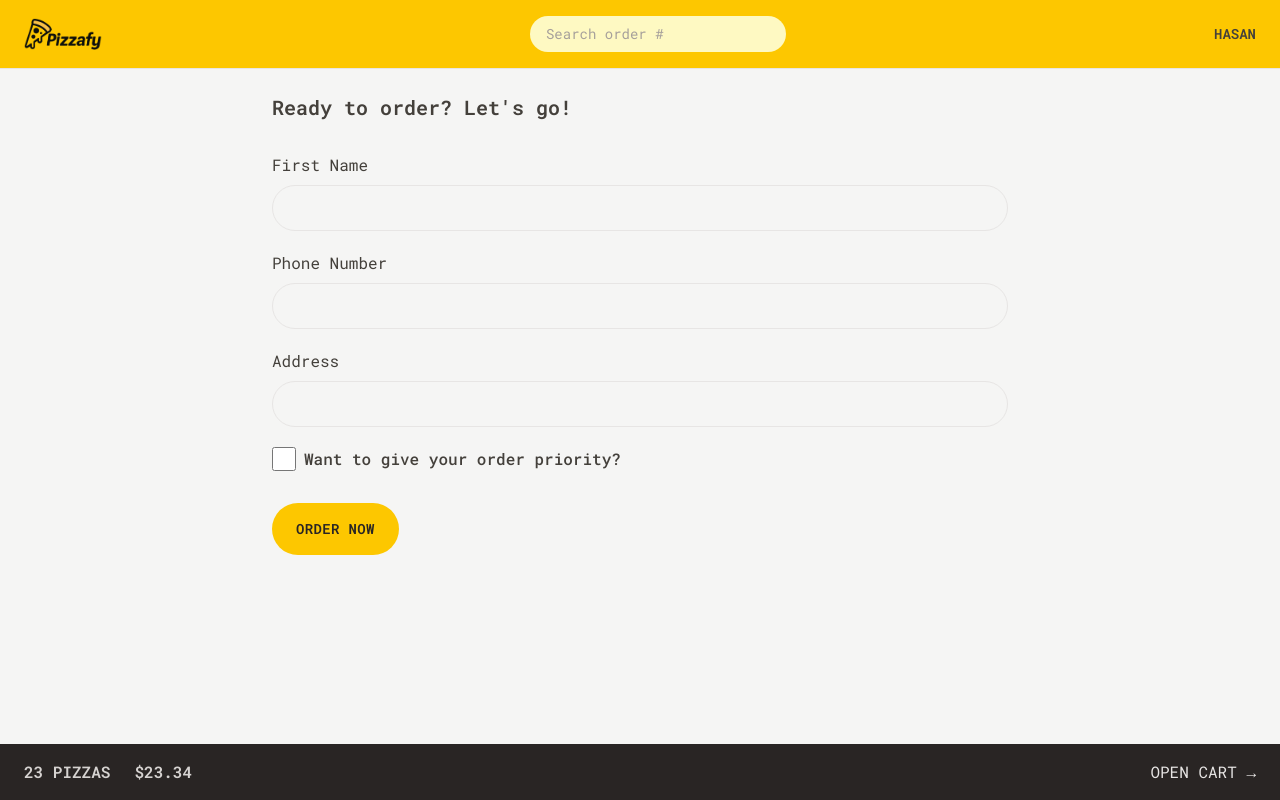
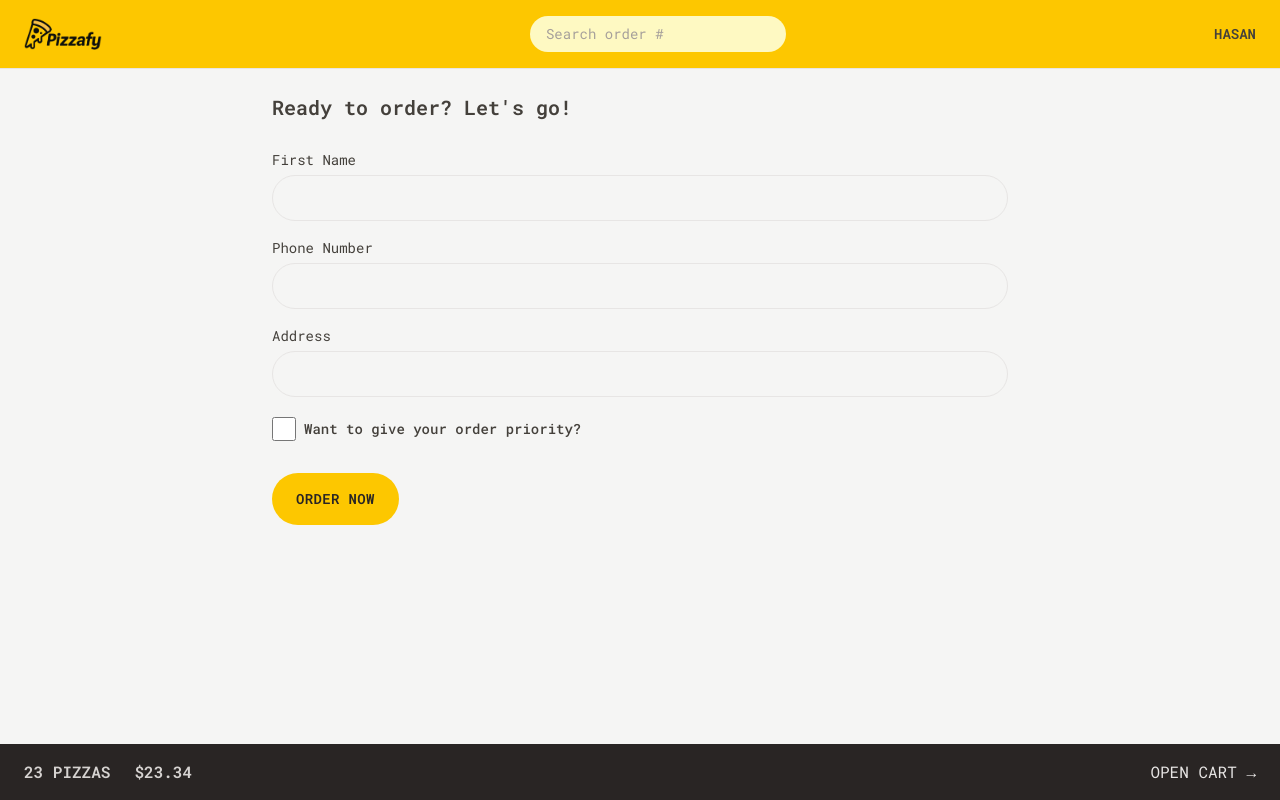
Before and after one commit to farhanahmedhasan/pizzafy, a React (Vite) app: page /order/new in a window 1280 px wide. Built offline with nearby package versions, Linux system fonts and the light colour scheme.

Commit message:
added form error and label component

```diff
--- a/package.json
+++ b/package.json
@@ -10,6 +10,7 @@
     "preview": "vite preview"
   },
   "dependencies": {
+    "@radix-ui/react-label": "^2.1.2",
     "@tailwindcss/vite": "^4.0.15",
     "class-variance-authority": "^0.7.1",
     "clsx": "^2.1.1",
--- /dev/null
+++ b/src/components/form/FormItem.tsx
@@ -0,0 +1,3 @@
+export default function FormItem() {
+  return <div>FormItem</div>
+}
--- /dev/null
+++ b/src/components/form/partials/FormErrorPartial.tsx
@@ -0,0 +1,10 @@
+import { cn } from '../../../utils/helpers'
+
+interface IProps {
+  className?: string
+  message?: string
+}
+
+export default function FormErrorPartial(props: IProps) {
+  return <p className={cn('text-xs font-semibold text-red-600 ml-2', props.className)}>{props.message}</p>
+}
--- /dev/null
+++ b/src/components/form/partials/Label.tsx
@@ -0,0 +1,16 @@
+import * as LabelPrimitive from '@radix-ui/react-label'
+import React from 'react'
+
+import { cn } from '../../../utils/helpers'
+
+const Label = React.forwardRef<
+  React.ComponentRef<typeof LabelPrimitive.Root>,
+  React.ComponentPropsWithoutRef<typeof LabelPrimitive.Root> & {
+    className?: string
+  }
+>(({ className, ...props }, ref) => (
+  <LabelPrimitive.Root ref={ref} className={cn('text-sm leading-none', className)} {...props} />
+))
+Label.displayName = LabelPrimitive.Root.displayName
+
+export { Label }
--- a/src/pages/order-page/OrderCreatePage.tsx
+++ b/src/pages/order-page/OrderCreatePage.tsx
@@ -1,6 +1,8 @@
 import { Form, redirect, useNavigation } from 'react-router'
 import { useActionData } from 'react-router'
 
+import FormErrorPartial from '../../components/form/partials/FormErrorPartial'
+import { Label } from '../../components/form/partials/Label'
 import { createOrder } from '../../services/apiRestaurant'
 import { isValidPhone } from '../../utils/helpers'
 import Button from '../../components/ui/Button'
@@ -40,9 +42,7 @@ export default function OrderCreatePage() {
 
       <Form method="POST">
         <div className="mb-5 flex flex-col gap-2">
-          <label className="shrink-0" htmlFor="customer">
-            First Name
-          </label>
+          <Label htmlFor="customer">First Name</Label>
           <input
             className="w-full border border-stone-200 px-4 py-2 text-sm transition-all rounded-full placeholder:text-stone-400 focus-primary md:px-6 md:py-3"
             type="text"
@@ -53,7 +53,7 @@ export default function OrderCreatePage() {
         </div>
 
         <div className="mb-5 flex flex-col gap-2">
-          <label htmlFor="phone">Phone Number</label>
+          <Label htmlFor="phone">Phone Number</Label>
           <input
             className="w-full border border-stone-200 px-4 py-2 text-sm transition-all rounded-full placeholder:text-stone-400 focus-primary md:px-6 md:py-3"
             type="tel"
@@ -61,11 +61,11 @@ export default function OrderCreatePage() {
             id="phone"
             required
           />
-          {formErrors?.phone && <p className="text-xs text-red-600 ml-4">{formErrors.phone}</p>}
+          {formErrors?.phone && <FormErrorPartial message={formErrors.phone} />}
         </div>
 
         <div className="mb-5 flex flex-col gap-2">
-          <label htmlFor="address">Address</label>
+          <Label htmlFor="address">Address</Label>
           <input
             className="w-full border border-stone-200 px-4 py-2 text-sm transition-all rounded-full placeholder:text-stone-400 focus-primary md:px-6 md:py-3"
             type="text"
@@ -84,9 +84,9 @@ export default function OrderCreatePage() {
             name="priority"
             id="priority"
           />
-          <label className="font-medium" htmlFor="priority">
+          <Label className="font-medium" htmlFor="priority">
             Want to give your order priority?
-          </label>
+          </Label>
         </div>
 
         <div className="mt-8">
```
Also changed, not shown: src/components/form/FormInput.tsx (renamed from src/components/ui/form/FormInput.tsx), 1 other file (tests, documents, lock files or other folders).
